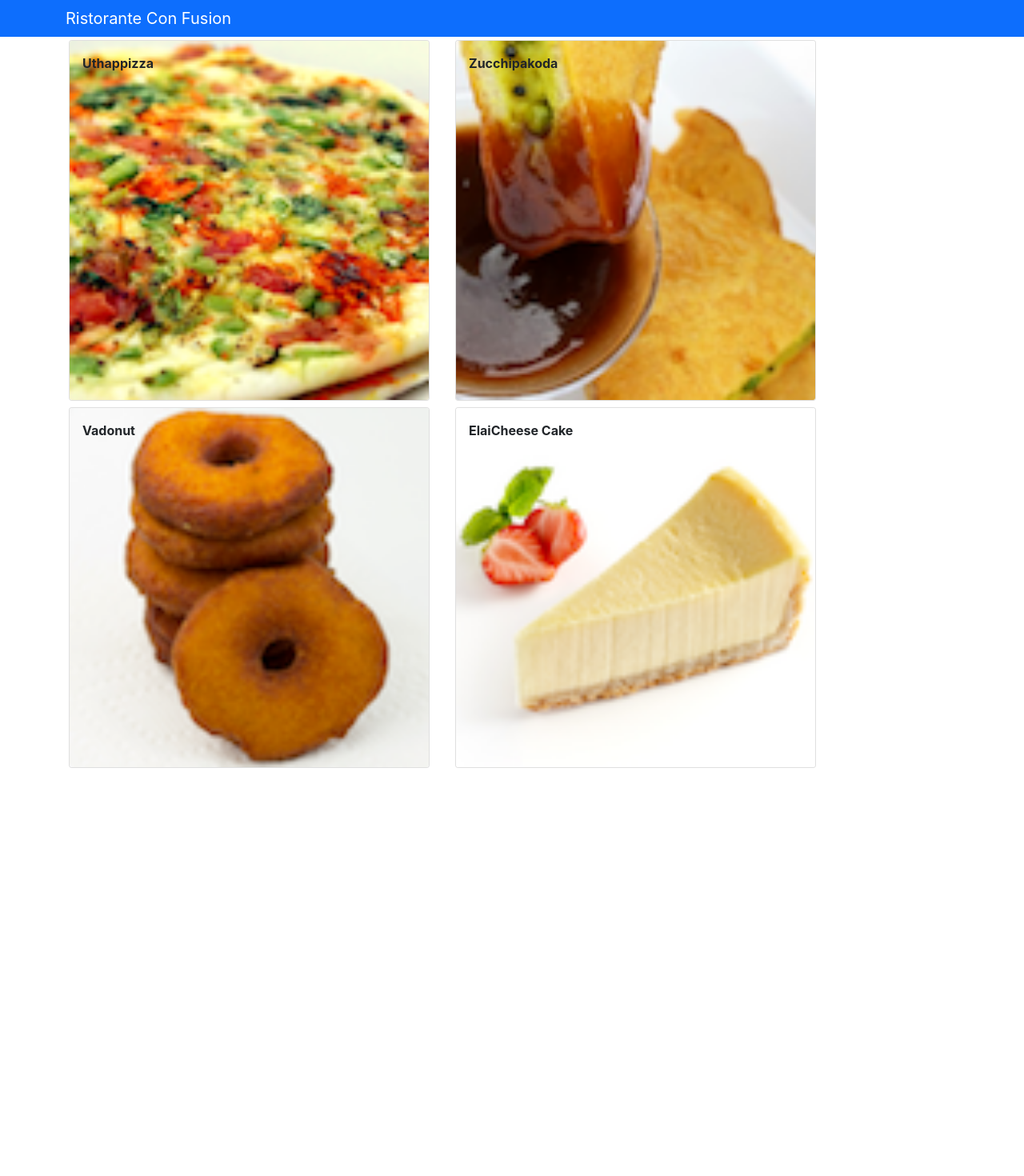
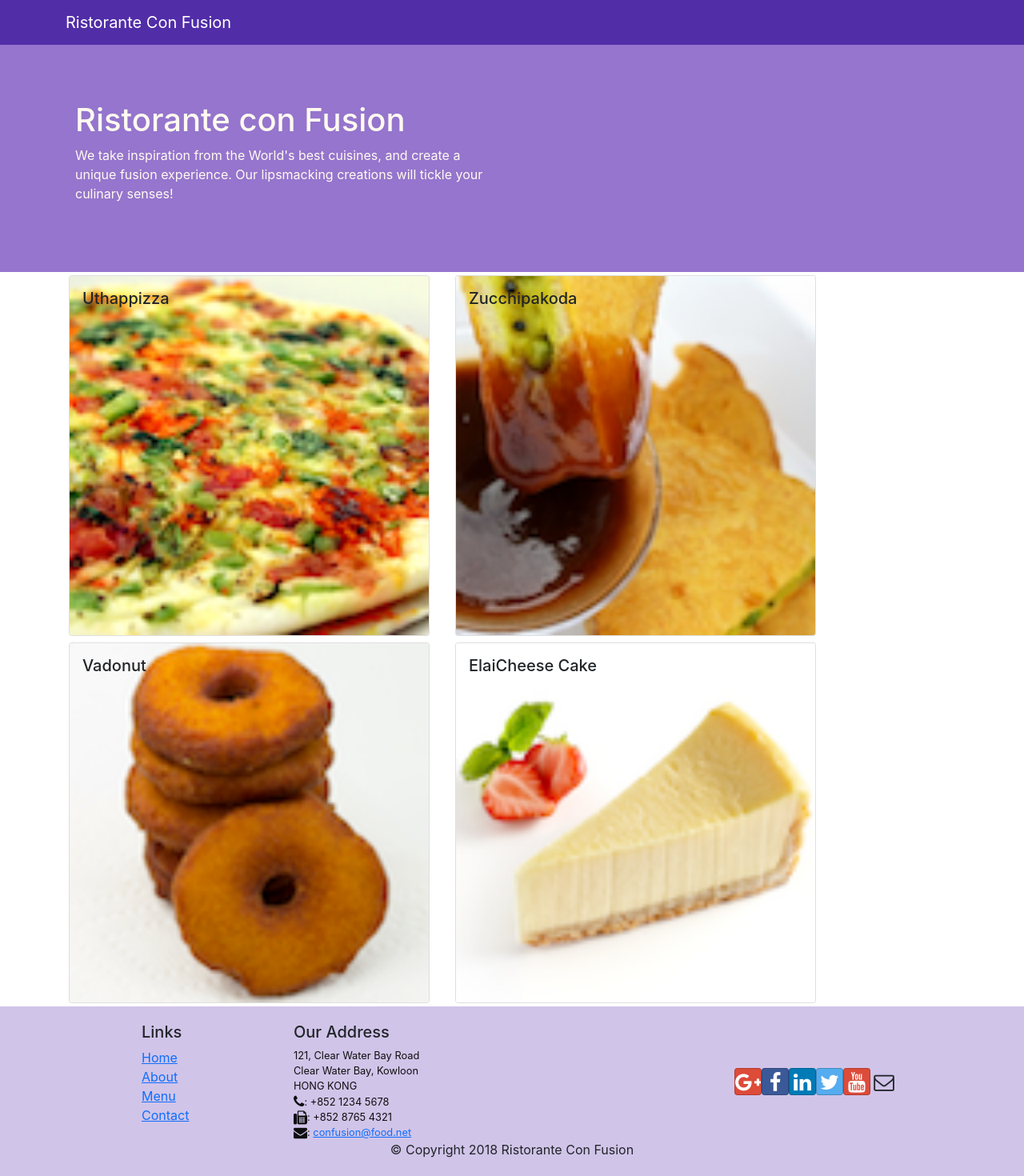
Before and after one commit to shrekfanboi/React_tutorial, a React (Create React App) app: page / in a window 1280 px wide. Shown: the top 1470 px of the page at 80% size. Before the commit the page ends 964 px from the top, so only its background shows below. Built offline with nearby package versions, Linux system fonts and the light colour scheme.

Commit message:
Header and Footer

```diff
--- a/package.json
+++ b/package.json
@@ -7,11 +7,13 @@
     "@testing-library/react": "^11.2.7",
     "@testing-library/user-event": "^12.8.3",
     "bootstrap": "^5.1.3",
+    "bootstrap-social": "^5.1.1",
+    "font-awesome": "^4.7.0",
     "react": "^17.0.2",
     "react-dom": "^17.0.2",
     "react-popper": "^2.2.5",
     "react-scripts": "4.0.3",
-    "reactstrap": "^9.0.0",
+    "reactstrap": "^5.0.0",
     "web-vitals": "^1.1.2"
   },
   "scripts": {
--- a/public/index.html
+++ b/public/index.html
@@ -24,7 +24,7 @@
       work correctly both with client-side routing and a non-root public URL.
       Learn how to configure a non-root public URL by running `npm run build`.
     -->
-    <title>React App</title>
+    <title>Ristorante Con Fusion</title>
   </head>
   <body>
     <noscript>You need to enable JavaScript to run this app.</noscript>
--- a/src/App.css
+++ b/src/App.css
@@ -1,3 +1,37 @@
 li.media-item {
     display: flex;
 }
+
+.row-header{
+    margin:0px auto;
+    padding:0px auto;
+}
+
+.row-content {
+    margin:0px auto;
+    padding: 50px 0px 50px 0px;
+    border-bottom: 1px ridge;
+    min-height:400px;
+}
+
+.footer{
+    background-color: #D1C4E9;
+    margin:0px auto;
+    padding: 20px 0px 20px 0px;
+}
+.jumbotron {
+    padding:70px 30px 70px 30px;
+    margin:0px auto;
+    background: #9575CD ;
+    color:floralwhite;
+}
+
+address{
+    font-size:80%;
+    margin:0px;
+    color:#0f0f0f;
+}
+
+.navbar-dark {
+    background-color: #512DA8;
+}
--- a/src/App.js
+++ b/src/App.js
@@ -1,5 +1,6 @@
 import Main from './components/MainComponents'
 import { Component } from 'react';
+import './App.css'
 
 class App extends Component {
 
--- a/src/components/DishDetails.js
+++ b/src/components/DishDetails.js
@@ -1,16 +1,9 @@
-import React, { Component } from "react";
+import React from "react";
 import { Card, CardImg, CardText, CardBody, CardTitle } from "reactstrap";
 
 
-class DishDetails extends Component{
-    constructor(props){
-        super(props)
-        this.state = {
-            selectedDishDetails:this.props.dish
-        }
-    }
 
-    renderDish(dish){
+function RenderDish({dish}){
     if(dish != null){
         return (
         <div className="col-12 col-md-5 m-1">
@@ -33,7 +26,7 @@
 
 
 
-    renderComments(dish){
+function RenderComments({dish}){
     if(dish != null){
         const cmts = dish.comments.map(comment =>{
             return (
@@ -64,18 +57,15 @@
     }
 }
 
-
-    render() {
+const DishDetails = (props) => {
     return (
         <div className="container">
             <div className="row">
-                {this.renderDish(this.props.dish)}
-                {this.renderComments(this.props.dish)}
+                <RenderDish dish={props.dish} />
+                <RenderComments dish={props.dish} />
             </div>
         </div>
         );
-
-    }
 }
 
 export default DishDetails;
--- /dev/null
+++ b/src/components/FooterComponent.js
@@ -0,0 +1,50 @@
+import React from 'react';
+
+function Footer(props) {
+    return(
+    <div className="footer">
+        <div className="container">
+            <div className="row justify-content-center">
+                <div className="col-4 offset-1 col-sm-2">
+                    <h5>Links</h5>
+                    <ul className="list-unstyled">
+                        <li><a href="#">Home</a></li>
+                        <li><a href="#">About</a></li>
+                        <li><a href="#">Menu</a></li>
+                        <li><a href="contactus.html">Contact</a></li>
+                    </ul>
+                </div>
+                <div className="col-7 col-sm-5">
+                    <h5>Our Address</h5>
+                    <address>
+		              121, Clear Water Bay Road<br />
+		              Clear Water Bay, Kowloon<br />
+		              HONG KONG<br />
+		              <i className="fa fa-phone fa-lg"></i>: +852 1234 5678<br />
+		              <i className="fa fa-fax fa-lg"></i>: +852 8765 4321<br />
+		              <i className="fa fa-envelope fa-lg"></i>: <a href="mailto:confusion@food.net">
+                         confusion@food.net</a>
+                    </address>
+                </div>
+                <div className="col-12 col-sm-4 align-self-center">
+                    <div className="text-center">
+                        <a className="btn btn-social-icon btn-google" href="http://google.com/+"><i className="fa fa-google-plus"></i></a>
+                        <a className="btn btn-social-icon btn-facebook" href="http://www.facebook.com/profile.php?id="><i className="fa fa-facebook"></i></a>
+                        <a className="btn btn-social-icon btn-linkedin" href="http://www.linkedin.com/in/"><i className="fa fa-linkedin"></i></a>
+                        <a className="btn btn-social-icon btn-twitter" href="http://twitter.com/"><i className="fa fa-twitter"></i></a>
+                        <a className="btn btn-social-icon btn-google" href="http://youtube.com/"><i className="fa fa-youtube"></i></a>
+                        <a className="btn btn-social-icon" href="mailto:"><i className="fa fa-envelope-o"></i></a>
+                    </div>
+                </div>
+            </div>
+            <div className="row justify-content-center">
+                <div className="col-auto">
+                    <p>© Copyright 2018 Ristorante Con Fusion</p>
+                </div>
+            </div>
+        </div>
+    </div>
+    )
+}
+
+export default Footer;
--- /dev/null
+++ b/src/components/HeaderComponent.js
@@ -0,0 +1,27 @@
+import React, { Component } from 'react';
+import { Navbar, NavbarBrand, Jumbotron } from 'reactstrap';
+class Header extends Component {
+  render() {
+    return(
+    <React.Fragment>
+      <Navbar dark>
+        <div className="container">
+            <NavbarBrand href="/">Ristorante Con Fusion</NavbarBrand>
+        </div>
+      </Navbar>
+      <Jumbotron>
+           <div className="container">
+               <div className="row row-header">
+                   <div className="col-12 col-sm-6">
+                       <h1>Ristorante con Fusion</h1>
+                       <p>We take inspiration from the World's best cuisines, and create a unique fusion experience. Our lipsmacking creations will tickle your culinary senses!</p>
+                   </div>
+               </div>
+           </div>
+       </Jumbotron>
+    </React.Fragment>
+    );
+  }
+}
+
+export default Header;
--- a/src/components/MainComponents.js
+++ b/src/components/MainComponents.js
@@ -1,7 +1,8 @@
 import React, { Component } from 'react';
-import { Navbar, NavbarBrand } from 'reactstrap';
 import Menu from './MenuComponents';
 import DishDetails from './DishDetails';
+import Header from './HeaderComponent';
+import Footer from './FooterComponent';
 import { DISHES } from './shared/dishes';
 
 class Main extends Component {
@@ -21,13 +22,10 @@
   render() {
     return (
       <div>
-        <Navbar dark color="primary">
-          <div className="container">
-            <NavbarBrand href="/">Ristorante Con Fusion</NavbarBrand>
-          </div>
-        </Navbar>
+        <Header/>
         <Menu dishes={this.state.dishes} onClick={(dishId) => this.onDishSelect(dishId)} />
         <DishDetails dish={this.state.dishes.filter((dish) => dish.id === this.state.selectedDish)[0]} />
+        <Footer/>
       </div>
     );
   }
--- a/src/components/MenuComponents.js
+++ b/src/components/MenuComponents.js
@@ -1,35 +1,29 @@
-import React,{ Component } from "react";
+import React from "react";
 import { Card, CardImg, CardImgOverlay, CardTitle } from 'reactstrap';
 
 
-class Menu extends Component {
-
-
-    onSelectDish(dish){
-        console.log(dish)
-        this.setState({
-            selectedDish:dish
-        })
+function RenderMenuItem ({dish, onClick}) {
+    return (
+        <Card
+            onClick={() => onClick(dish.id)}>
+            <CardImg width="100%" src={dish.image} alt={dish.name} />
+            <CardImgOverlay>
+                <CardTitle>{dish.name}</CardTitle>
+            </CardImgOverlay>
+        </Card>
+    );
 }
 
+const Menu = (props) => {
 
-
-
-
-    render(){
-        const menu = this.props.dishes.map((dish) => {
+    const menu = props.dishes.map((dish) => {
         return (
-            <div key={dish.id} className="col-12 col-md-5 m-1">
-                <Card key={dish.id}
-                        onClick={() => this.props.onClick(dish.id)}>
-                  <CardImg width="100%" src={dish.image} alt={dish.name}/>
-                  <CardImgOverlay>
-                    <CardTitle style={{fontWeight:"bold"}}>{dish.name}</CardTitle>
-                  </CardImgOverlay>
-                </Card>
+            <div className="col-12 col-md-5 m-1"  key={dish.id}>
+                <RenderMenuItem dish={dish} onClick={props.onClick} />
             </div>
         );
-        })
+    });
+
     return (
         <div className="container">
             <div className="row">
@@ -38,6 +32,6 @@
         </div>
     );
 }
-}
+
 
 export default Menu;
--- a/src/components/shared/dishes.js
+++ b/src/components/shared/dishes.js
@@ -12,7 +12,7 @@
             {
             id: 0,
             rating: 5,
-            comment: "Imagine all the eatables, living in conFusion!",
+            comment: "Its fingerlickin good!",
             author: "John Lemon",
             date: "2012-10-16T17:57:28.556094Z"
             },
@@ -103,7 +103,7 @@
             {
             id: 0,
             rating: 5,
-            comment: "Imagine all the eatables, living in conFusion!",
+            comment: "Ah yes, thats the stuff!",
             author: "John Lemon",
             date: "2012-10-16T17:57:28.556094Z"
             },
@@ -149,7 +149,7 @@
             {
             id: 0,
             rating: 5,
-            comment: "Imagine all the eatables, living in conFusion!",
+            comment: "Bruh, you got any more of that?",
             author: "John Lemon",
             date: "2012-10-16T17:57:28.556094Z"
             },
--- a/src/index.js
+++ b/src/index.js
@@ -3,6 +3,8 @@
 import 'bootstrap/dist/css/bootstrap.min.css';
 import './index.css';
 import App from './App';
+import 'font-awesome/css/font-awesome.css';
+import 'bootstrap-social/bootstrap-social.css';
 import reportWebVitals from './reportWebVitals';
 
 ReactDOM.render(
```
Also changed, not shown: 1 other file (tests, documents, lock files or other folders). Lines whose indentation alone changed are shown as unchanged.
